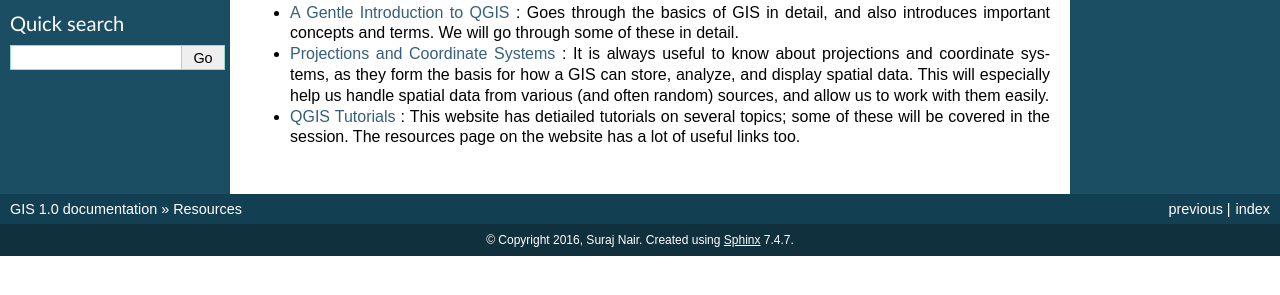
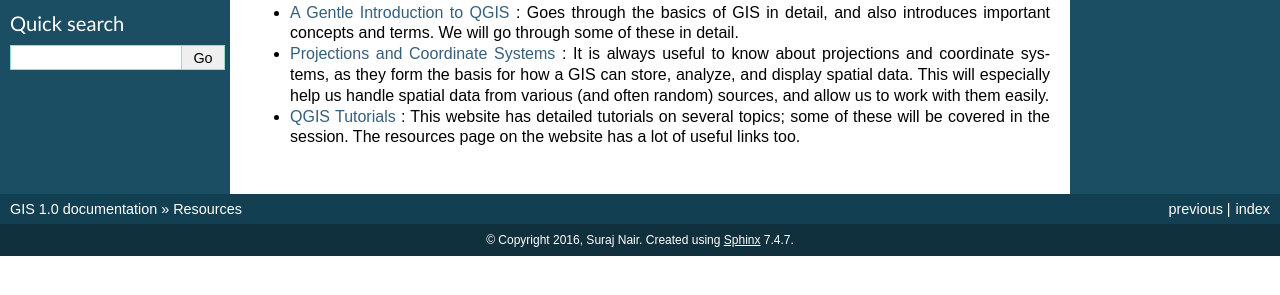
Before and after one commit to Suraj2611/GIS, a Sphinx documentation site: the page built from docs/resources.rst, in a window 1280 px wide. Shown: the part 147-442 px from the top of the page. Built offline with Sphinx 7.4.7, drawn with Linux system fonts in a browser that asks for light colours; pages that are not in the unit, such as notebooks, are missing from menus.

Commit message:
Update resources.rst

```diff
--- a/docs/resources.rst
+++ b/docs/resources.rst
@@ -7,4 +7,4 @@
 
 - `A Gentle Introduction to QGIS <http://docs.qgis.org/2.8/en/docs/gentle_gis_introduction/>`_ : Goes through the basics of GIS in detail, and also introduces important concepts and terms. We will go through some of these in detail.
 - `Projections and Coordinate Systems <https://courses.washington.edu/gis250/lessons/projection/#top>`_ : It is always useful to know about projections and coordinate systems, as they form the basis for how a GIS can store, analyze, and display spatial data. This will especially help us handle spatial data from various (and often random) sources, and allow us to work with them easily.
-- `QGIS Tutorials <http://www.qgistutorials.com/en/>`_ : This website has detiailed tutorials on several topics; some of these will be covered in the session. The resources page on the website has a lot of useful links too.
+- `QGIS Tutorials <http://www.qgistutorials.com/en/>`_ : This website has detailed tutorials on several topics; some of these will be covered in the session. The resources page on the website has a lot of useful links too.
```
